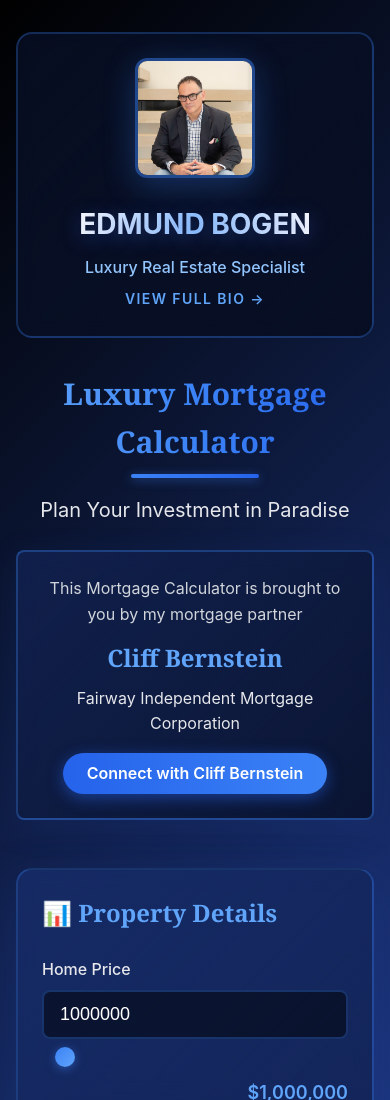
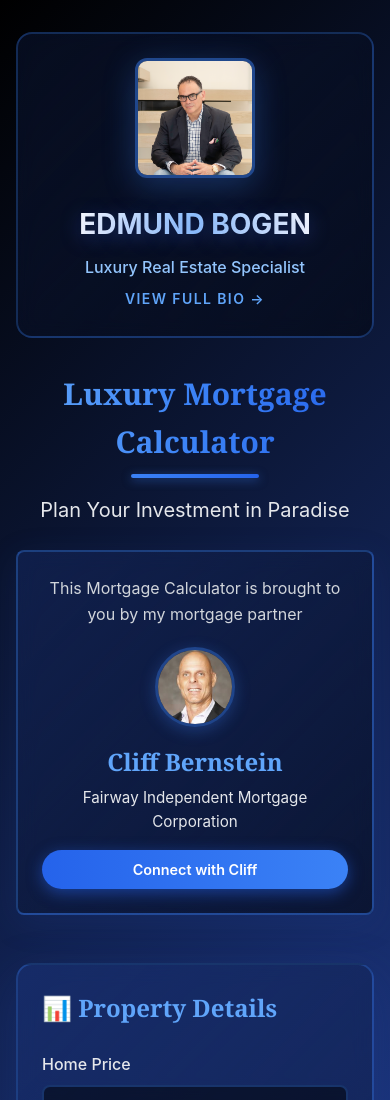
Before and after one commit to edmundbogen/luxury-mortgage-calculator, a plain HTML site: page index.html in a window 390 px wide. Shown: the top 1100 px of the page. Drawn offline with Linux system fonts and the light colour scheme.

Commit message:
Add Cliff Bernstein's photo to mortgage partner section
Changes:
- Added Cliff Bernstein's professional photo
- Redesigned partner section with photo and info layout
- Circular photo style for professional appearance
- Mobile responsive design with stacked layout on phones
- Maintained visual consistency with Edmund's photo section
- Updated button text for better personal connection

```diff
--- a/index.html
+++ b/index.html
@@ -33,11 +33,16 @@
             <!-- Mortgage Partner Credit -->
             <div class="partner-section">
                 <p class="partner-intro">This Mortgage Calculator is brought to you by my mortgage partner</p>
-                <h3 class="partner-name">Cliff Bernstein</h3>
-                <p class="partner-company">Fairway Independent Mortgage Corporation</p>
-                <a href="https://www.fairway.com/lo/cliff-bernstein-7853" target="_blank" rel="noopener noreferrer" class="partner-button">
-                    Connect with Cliff Bernstein
-                </a>
+                <div class="partner-content">
+                    <img src="cliff-photo.png" alt="Cliff Bernstein" class="partner-photo">
+                    <div class="partner-info">
+                        <h3 class="partner-name">Cliff Bernstein</h3>
+                        <p class="partner-company">Fairway Independent Mortgage Corporation</p>
+                        <a href="https://www.fairway.com/lo/cliff-bernstein-7853" target="_blank" rel="noopener noreferrer" class="partner-button">
+                            Connect with Cliff
+                        </a>
+                    </div>
+                </div>
             </div>
         </header>
 
--- a/styles.css
+++ b/styles.css
@@ -151,19 +151,41 @@ body {
 
 .partner-intro {
     color: #d1d5db;
-    margin-bottom: 0.75rem;
+    margin-bottom: 1.25rem;
+    text-align: center;
+}
+
+.partner-content {
+    display: flex;
+    align-items: center;
+    gap: 1.5rem;
+}
+
+.partner-photo {
+    width: 100px;
+    height: 100px;
+    border-radius: 50%;
+    object-fit: cover;
+    object-position: center;
+    border: 3px solid rgba(59, 130, 246, 0.4);
+    box-shadow: 0 4px 16px rgba(59, 130, 246, 0.3);
+}
+
+.partner-info {
+    flex: 1;
 }
 
 .partner-name {
     font-size: 1.5rem;
     font-family: Georgia, serif;
     color: #60a5fa;
-    margin-bottom: 0.5rem;
+    margin-bottom: 0.25rem;
 }
 
 .partner-company {
     color: #e5e7eb;
     margin-bottom: 1rem;
+    font-size: 0.95rem;
 }
 
 .partner-button {
@@ -176,6 +198,7 @@ body {
     text-decoration: none;
     transition: all 0.3s ease;
     box-shadow: 0 4px 15px rgba(37, 99, 235, 0.5);
+    font-size: 0.9rem;
 }
 
 .partner-button:hover {
@@ -542,6 +565,28 @@ input[type="range"]::-moz-range-thumb {
         display: block;
     }
 
+    /* Partner section mobile */
+    .partner-content {
+        flex-direction: column;
+        text-align: center;
+        gap: 1rem;
+    }
+
+    .partner-photo {
+        width: 80px;
+        height: 80px;
+    }
+
+    .partner-info {
+        text-align: center;
+    }
+
+    .partner-button {
+        display: block;
+        width: 100%;
+        text-align: center;
+    }
+
     .main-title {
         font-size: 1.875rem;
     }
```
Also changed, not shown: cliff-photo.png (added).
